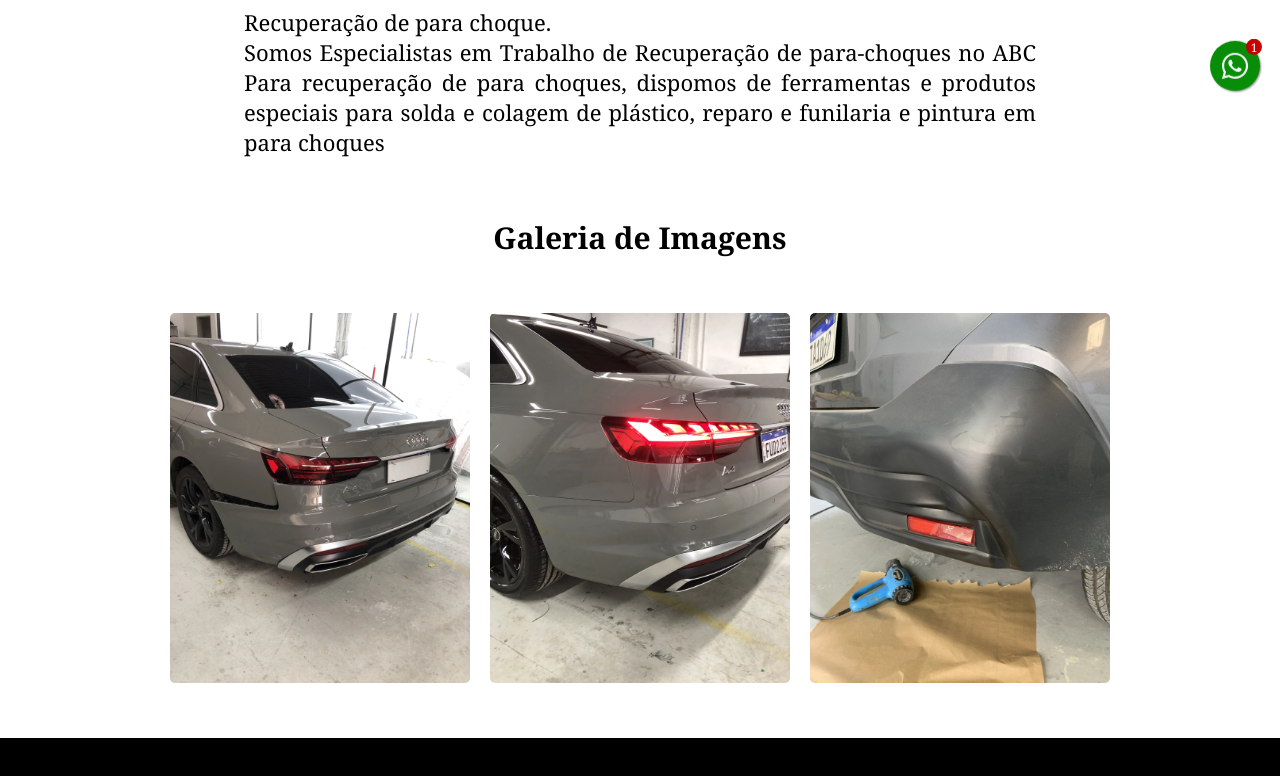
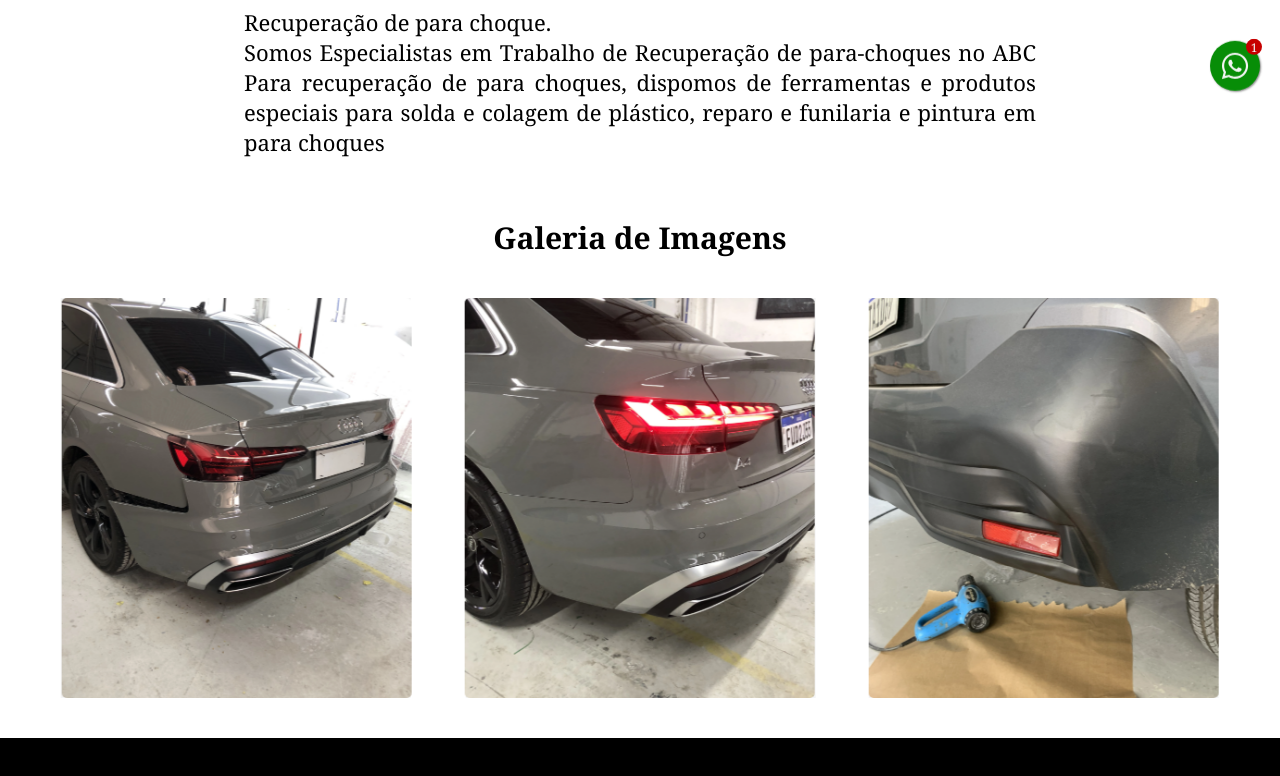
Before and after one commit to pedro-isidoro/funilaria-crossover, a React (Vite) app: page /servicos/para-choque in a window 1280 px wide. Shown: the part 683-1459 px from the top of the page. Built offline with nearby package versions, Linux system fonts and the light colour scheme.

Commit message:
feat and style to swiper

```diff
--- a/src/components/Swiper/Swiper.tsx
+++ b/src/components/Swiper/Swiper.tsx
@@ -1,16 +1,16 @@
-import { GoTriangleRight, GoTriangleLeft } from "react-icons/go";
-import { Swiper, SwiperSlide, useSwiper } from 'swiper/react';
+// import { GoTriangleRight, GoTriangleLeft } from "react-icons/go";
+import { Swiper, SwiperSlide } from 'swiper/react';
 import { A11y, Navigation, Pagination, Autoplay } from 'swiper/modules';
 import 'swiper/swiper-bundle.css';
 
-const SwiperButtonNext = () => {
-    const swiper = useSwiper();
-    return <GoTriangleRight id='swiperRightArrow' onClick={() => swiper.slideNext()} />;
-};
-const SwiperButtonPrev = () => {
-    const swiper = useSwiper();
-    return <GoTriangleLeft id='swiperLeftArrow' onClick={() => swiper.slidePrev()} />
-};
+// const SwiperButtonNext = () => {
+//     const swiper = useSwiper();
+//     return <GoTriangleRight id='swiperRightArrow' onClick={() => swiper.slideNext()} />;
+// };
+// const SwiperButtonPrev = () => {
+//     const swiper = useSwiper();
+//     return <GoTriangleLeft id='swiperLeftArrow' onClick={() => swiper.slidePrev()} />
+// };
 
 interface ImageInfo {
     source: string,
@@ -20,42 +20,30 @@ export const ImageSwiper = ({ DataArray }: { DataArray: ImageInfo[] }) => {
     return (
         <section className="section_imageSwiper">
             <Swiper
-                modules={[A11y, Navigation, Pagination]} loop slidesPerView={1} className='ImageSwiper_list'>
-                <SwiperButtonPrev />
+                modules={[Autoplay, A11y, Navigation, Pagination]}
+                loop={true}
+                autoplay={{ delay: 1800, disableOnInteraction: false }}
+                centeredSlides={true}
+                className='ImageSwiper_list'
+                spaceBetween={10}
+                breakpoints={{
+                    0: {
+                        slidesPerView: 1, // 1 slide para telas menores que 600px
+                    },
+                    600: {
+                        slidesPerView: 2, // 2 slides para telas entre 600px e 1020px
+                    },
+                    1020: {
+                        slidesPerView: 3, // 3 slides para telas entre 1020px e 1200px
+                    }
+                }}
+
+            >
+                {/* <SwiperButtonPrev /> */}
                 {DataArray.length > 1 ? (
                     DataArray.map((data, index) => (
                         <SwiperSlide key={index} className="ImageSwiper_item">
                             <div className="ImageSwiper_card">
-                                <img src={data.source} alt={data.source} />
-                            </div>
-                        </SwiperSlide>
-                    ))
-                ) : (
-                    <></>
-                )}
-                <SwiperButtonNext />
-            </Swiper>
-            <Swiper
-                modules={[Autoplay, A11y, Navigation, Pagination]}
-                loop={true}
-                autoplay={{ delay: 2500, disableOnInteraction: false }}
-                centeredSlides={true}
-                className='ImageSwiper_list desktop_list'
-                spaceBetween={10}
-                breakpoints={{
-                    600:{
-                        slidesPerView: 2
-                    },
-                    1020: {
-                        slidesPerView: 3
-                    }
-                }}
-            >
-                {/* <SwiperButtonPrev /> */}
-                {DataArray.length > 1 ? (
-                    DataArray.map((data, index) => (
-                        <SwiperSlide key={index} className="ImageSwiper_item desktop_item">
-                            <div className="ImageSwiper_card desktop_card">
                                 <img src={data.source} alt={data.source} />
                             </div>
                         </SwiperSlide>
--- a/src/styles/_swiper.scss
+++ b/src/styles/_swiper.scss
@@ -1,91 +1,68 @@
-//Carrossel
+// Carrossel
 .section_imageSwiper {
+    @include displayFlex(row, center, center);
     width: 100%;
     position: relative;
 
     & .ImageSwiper_list {
-        height: 38rem;
+        @include displayFlex(row, center, center);
         width: 100%;
-
-        @include respond-to(medium) {
-            display: none;
+        height: auto; // Altura do Swiper ajustável se necessário
+        // Itens no modo desktop
+        @include respond-to(large) {
+            max-width: 1200px;
+            margin: auto; // Centralizar no container principal
+            height: auto;
         }
-
         & .ImageSwiper_item {
             @include displayFlex(row, center, center);
-            width: 100%;
-            height: 100%;
+            width: auto;
+            height: auto; // Mantém a altura automática para o Swiper
 
             & .ImageSwiper_card {
                 @include displayFlex(row, center, center);
-                width: 100%;
-                height: auto;
+                width: 35rem; // Largura fixa para o card
+                height: 40rem; // Altura fixa para o card
+                background-color: #f5f5f5; // Fundo de cor neutra para contraste
+                overflow: hidden; // Garantir que imagens maiores sejam cortadas
 
                 & img {
                     border-radius: 0.5rem;
-                    width: 37rem;
-                    height: 37rem;
+                    width: 100%; // Adapta a largura ao card
+                    height: 100%; // Adapta a altura ao card
+                    object-fit: cover; // Garante que a imagem seja proporcional dentro do espaço
                 }
             }
         }
     }
 }
 
-// Itens no modo desktop
-& .ImageSwiper_item.desktop_item {
-    @include displayFlex(row, center, center);
-    width: auto; // ajuste automático para evitar sobreposição
-    height: 100%;
-    margin: 0 0.5rem; // adiciona espaçamento entre os itens
-    & .ImageSwiper_card.desktop_card {
-        @include displayFlex(row, center, center);
-        width: 100%;
-        min-width: 35rem;
-        max-width: 40rem; // limita a largura máxima dos cartões
-        height: 30rem;
-        @include respond-to(large){
-            max-width: 45rem;
-        }
+//Arrows
+// #swiperRightArrow,
+// #swiperLeftArrow {
+//     color: var(--terciary-color);
+//     position: absolute;
+//     width: 4rem;
+//     height: 4rem;
+//     display: flex;
+//     align-items: center;
+//     justify-content: center;
+//     z-index: 10;
 
-        & img {
-            border-radius: 0.5rem;
-            width: 100%;
-            height: 100%;
-            min-width: 35rem;
-            max-width: 40rem; // mantém o tamanho da imagem consistente
-            @include respond-to(large) {
-                max-width: 45rem;
-            }
-        }
-    }
-}
+//     &:hover {
+//         cursor: pointer;
+//         opacity: 0.8;
+//     }
+// }
 
-//Arrows
-#swiperRightArrow,
-#swiperLeftArrow {
-    color: var(--terciary-color);
-    position: absolute;
-    width: 4rem;
-    height: 4rem;
-    display: flex;
-    align-items: center;
-    justify-content: center;
-    z-index: 10;
+// #swiperRightArrow {
+//     right: 0;
+//     top: 50%;
+//     transform: translateY(-50%);
+// }
 
-    &:hover {
-        cursor: pointer;
-        opacity: 0.8;
-    }
-}
-
-#swiperRightArrow {
-    right: 0;
-    top: 50%;
-    transform: translateY(-50%);
-}
-
-#swiperLeftArrow {
-    left: 0;
-    top: 50%;
-    transform: translateY(-50%);
-}
+// #swiperLeftArrow {
+//     left: 0;
+//     top: 50%;
+//     transform: translateY(-50%);
+// }
--- a/src/styles/style.css
+++ b/src/styles/style.css
@@ -646,16 +646,26 @@
 }
 
 .section_imageSwiper {
+  display: flex;
+  flex-direction: row;
+  justify-content: center;
+  align-items: center;
   width: 100%;
   position: relative;
 }
 .section_imageSwiper .ImageSwiper_list {
-  height: 38rem;
-  width: 100%;
-}
-@media (min-width: 768px) {
+  display: flex;
+  flex-direction: row;
+  justify-content: center;
+  align-items: center;
+  width: 100%;
+  height: auto;
+}
+@media (min-width: 1024px) {
   .section_imageSwiper .ImageSwiper_list {
-    display: none;
+    max-width: 1200px;
+    margin: auto;
+    height: auto;
   }
 }
 .section_imageSwiper .ImageSwiper_list .ImageSwiper_item {
@@ -663,84 +673,25 @@
   flex-direction: row;
   justify-content: center;
   align-items: center;
-  width: 100%;
-  height: 100%;
+  width: auto;
+  height: auto;
 }
 .section_imageSwiper .ImageSwiper_list .ImageSwiper_item .ImageSwiper_card {
   display: flex;
   flex-direction: row;
   justify-content: center;
   align-items: center;
-  width: 100%;
-  height: auto;
+  width: 35rem;
+  height: 40rem;
+  background-color: #f5f5f5;
+  overflow: hidden;
 }
 .section_imageSwiper .ImageSwiper_list .ImageSwiper_item .ImageSwiper_card img {
   border-radius: 0.5rem;
-  width: 37rem;
-  height: 37rem;
-}
-
-.ImageSwiper_list.desktop_list {
-  display: none;
-  width: 70rem;
-}
-@media (min-width: 768px) {
-  .ImageSwiper_list.desktop_list {
-    display: flex;
-  }
-}
-@media (min-width: 1024px) {
-  .ImageSwiper_list.desktop_list {
-    height: 40rem;
-    width: 95rem;
-  }
-}
-.ImageSwiper_list.desktop_list .ImageSwiper_item.desktop_item {
-  display: flex;
-  flex-direction: row;
-  justify-content: center;
-  align-items: center;
-  width: 10rem;
-  height: 100%;
-}
-.ImageSwiper_list.desktop_list .ImageSwiper_item.desktop_item .ImageSwiper_card.desktop_card {
-  display: flex;
-  flex-direction: row;
-  justify-content: center;
-  align-items: center;
-}
-.ImageSwiper_list.desktop_list .ImageSwiper_item.desktop_item .ImageSwiper_card.desktop_card img {
-  border-radius: 0.5rem;
-  width: 30rem;
-}
-
-#swiperRightArrow,
-#swiperLeftArrow {
-  color: var(--terciary-color);
-  position: absolute;
-  width: 4rem;
-  height: 4rem;
-  display: flex;
-  align-items: center;
-  justify-content: center;
-  z-index: 10;
-}
-#swiperRightArrow:hover,
-#swiperLeftArrow:hover {
-  cursor: pointer;
-  opacity: 0.8;
-}
-
-#swiperRightArrow {
-  right: 0;
-  top: 50%;
-  transform: translateY(-50%);
-}
-
-#swiperLeftArrow {
-  left: 0;
-  top: 50%;
-  transform: translateY(-50%);
+  width: 100%;
+  height: 100%;
+  -o-object-fit: cover;
+     object-fit: cover;
 }
 
 .funilaria_background {
```
Also changed, not shown: 1 other file (tests, documents, lock files or other folders).
